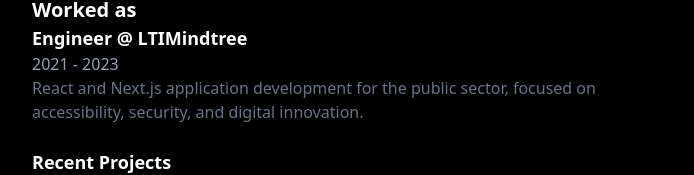
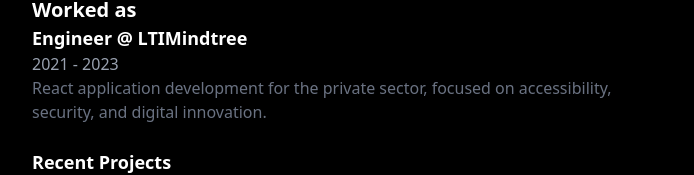
Before and after one commit to pranitkarkera/portfolio-2, a React (Vite) app: page / in a window 1280 px wide. Shown: the part 176-351 px from the top of the page, without its empty margins (296-990 px from the left). Built offline with nearby package versions, Linux system fonts and the light colour scheme.

Commit message:
first commit

```diff
--- a/src/components/Porfolio.jsx
+++ b/src/components/Porfolio.jsx
@@ -94,7 +94,7 @@
           <p className="text-lg font-bold">Engineer @ LTIMindtree</p>
           <p className="text-gray-400">2021 - 2023</p>
           <p className="text-gray-500">
-            React and Next.js application development for the public sector,
+            React application development for the private sector,
             focused on accessibility, security, and digital innovation.
           </p>
         </div>
```
